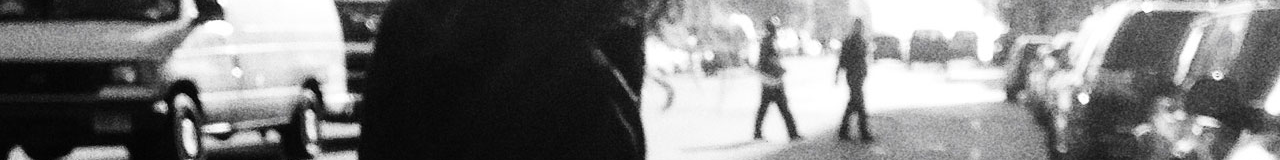
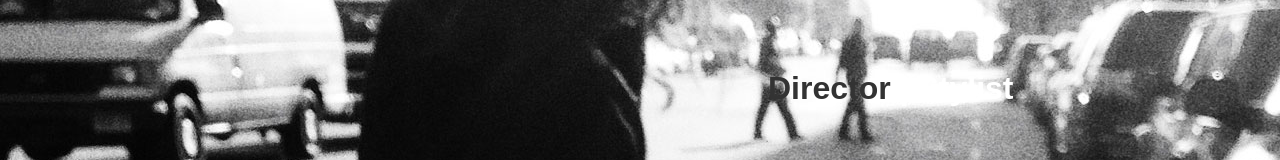
Before and after one commit to moizk/patrice-lighter, a plain HTML site: page index.html in a window 1280 px wide. Shown: the part 330-490 px from the top of the page. Drawn offline with Linux system fonts and the light colour scheme.

Commit message:
fiddling with text placement WIP

```diff
--- a/css/main.css
+++ b/css/main.css
@@ -11,3 +11,46 @@ div.img-strip {
   background-position: center;
   background-size: cover;
 }
+
+div.img-strip h1 {
+  /* Positioning */
+  /* Box-model */
+  position: fixed;
+  margin: 0 auto;
+  top: 50%;
+  left: 60%;
+  /* Typography */
+  text-align: center;
+  /* Visual */
+  color: #fff;
+  /* Misc */
+}
+
+
+div.img-strip h1 a {
+  /* Positioning */
+  /* Box-model */
+  /* Typography */
+  text-decoration: none;
+  /* Visual */
+  color: #333;
+  /* Misc */
+}
+
+div.img-strip h1 a:visited {
+  /* Positioning */
+  /* Box-model */
+  /* Typography */
+  /* Visual */
+  color: #fff;
+  /* Misc */
+}
+
+div.img-strip h1 a:hover {
+  /* Positioning */
+  /* Box-model */
+  /* Typography */
+  /* Visual */
+  color: #ff0;
+  /* Misc */
+}
--- a/index.html
+++ b/index.html
@@ -10,7 +10,9 @@
   </head>
   <body>
     <div class="container">
-      <div class="img-strip"></div>
+      <div class="img-strip">
+        <h1><a href="http://www.lgtrproductions.com/">Director</a> | Stylist</h1>
+      </div>
     </div>
   </body>
 </html>
```
